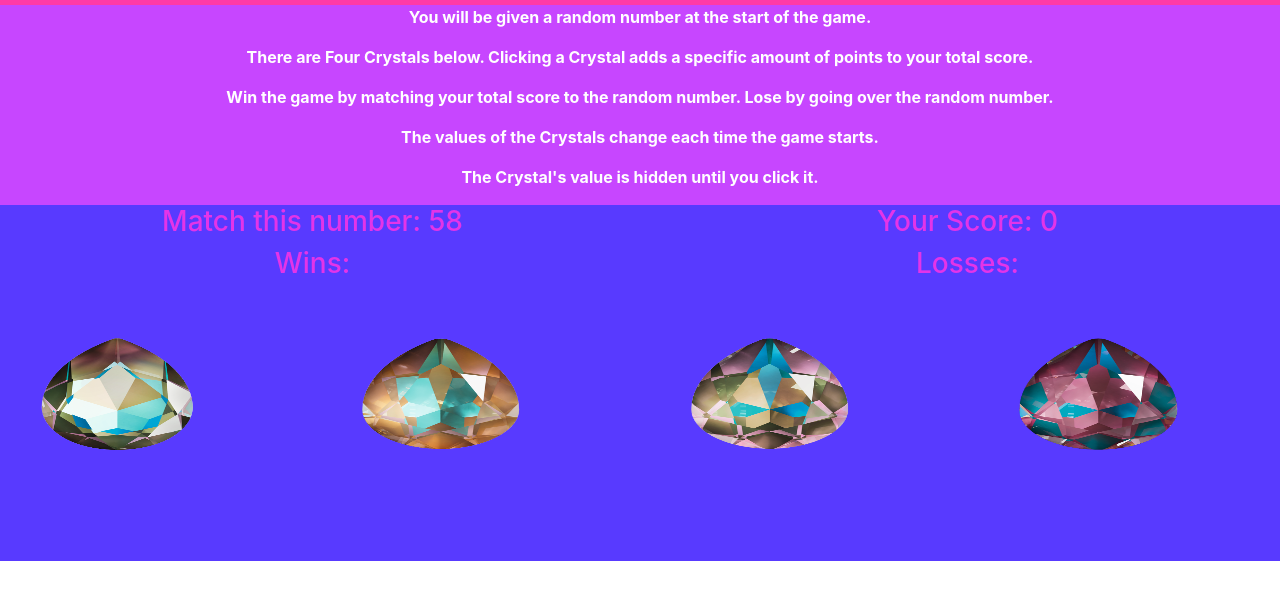
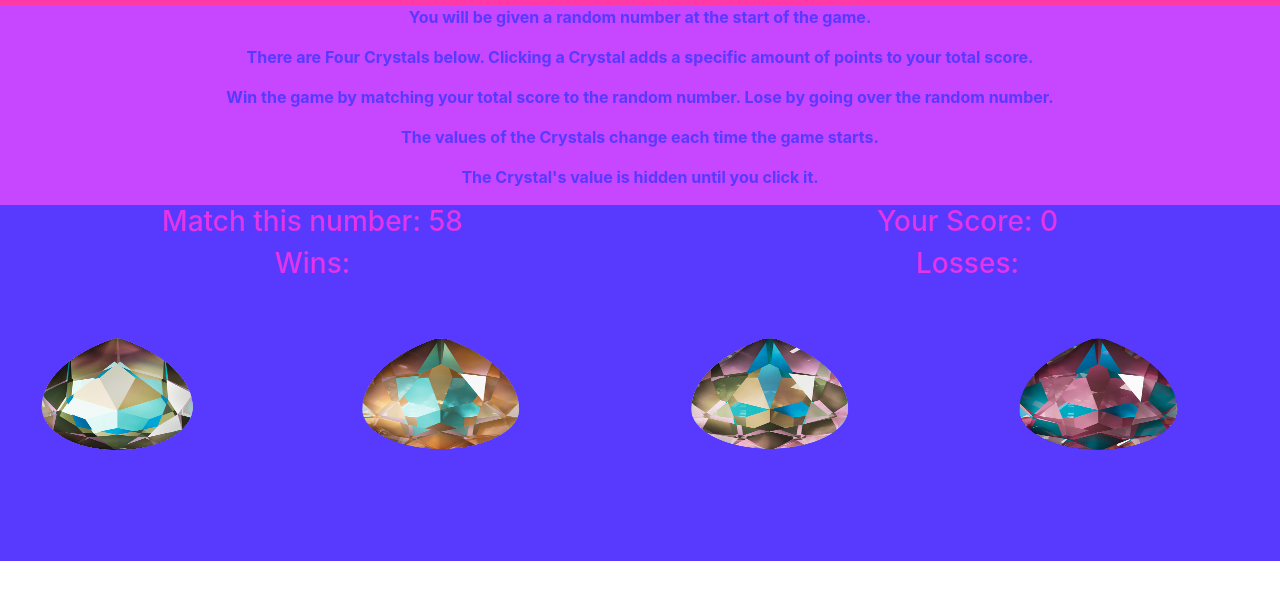
Before and after one commit to GeorgeSchlosser/unit-4-game, a plain HTML site: page index.html in a window 1280 px wide. Shown: the part 51-650 px from the top of the page. Drawn offline with nearby package versions, Linux system fonts and the light colour scheme.

Commit message:
ready for submission

```diff
--- a/assets/css/style.css
+++ b/assets/css/style.css
@@ -26,7 +26,7 @@ periwinkle      #583AFF
 
 p {
     font-weight: bold;
-    color: white;
+    color: #583AFF;
   }
 
 h1 {
```
